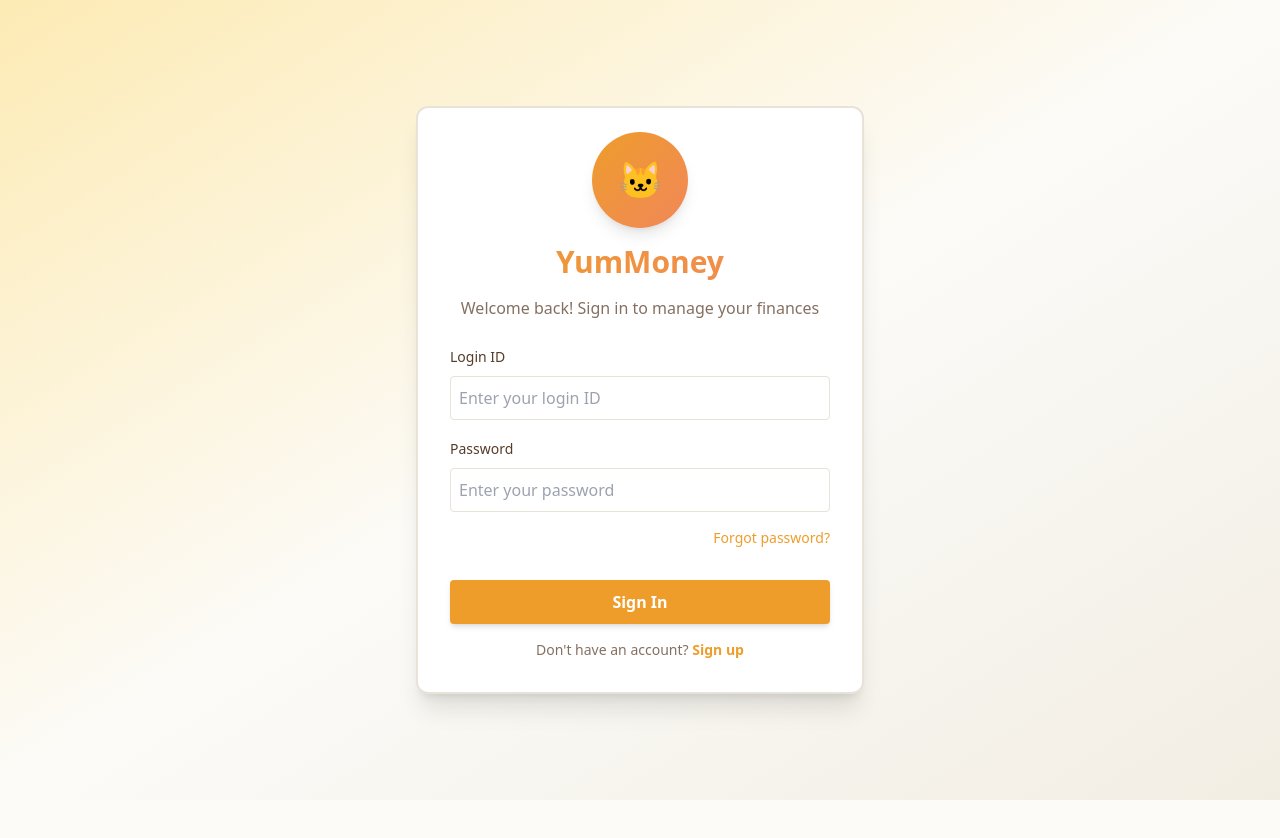
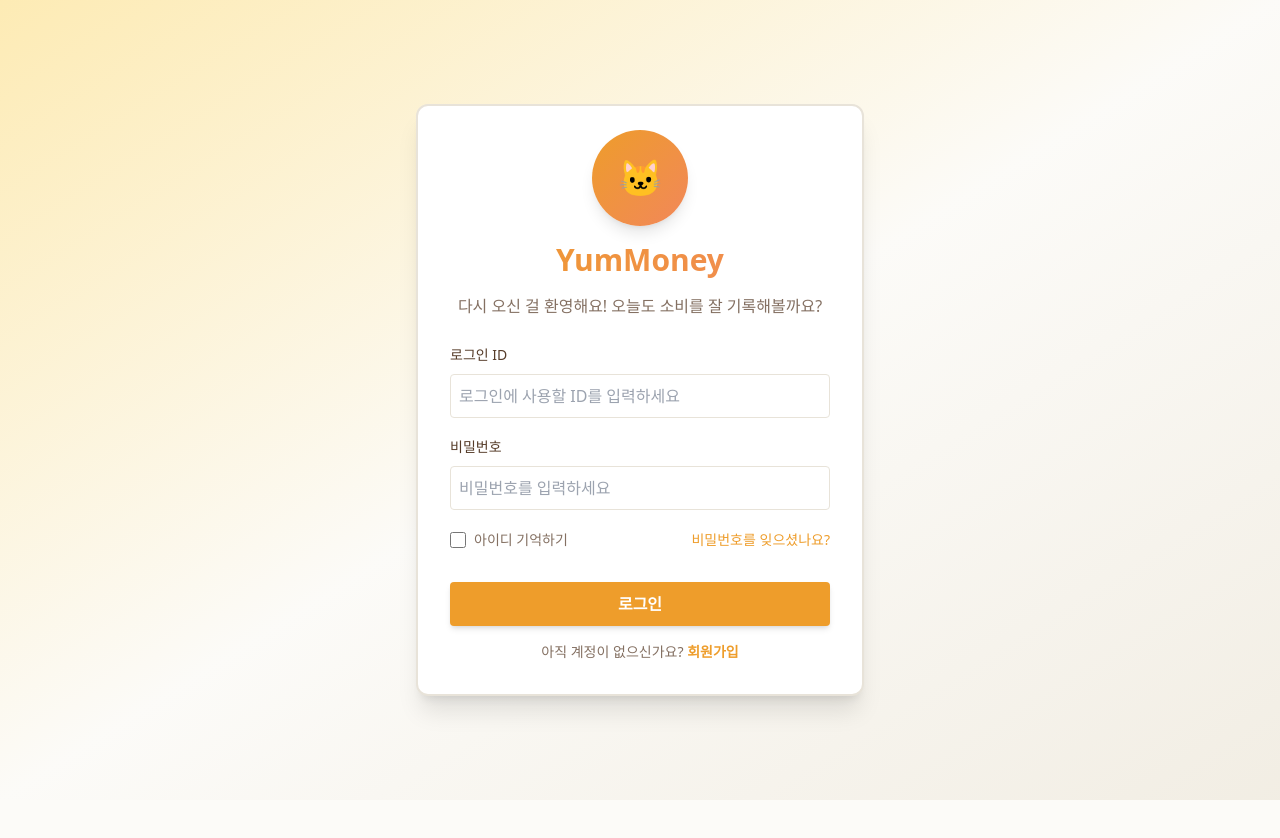
Before and after one commit to nkw601/NyamMoney-backend, a Vue app in the folder front/vue-app/: page /login in a window 1280 px wide. Shown: the top 838 px of the page. Built offline with nearby package versions, Linux system fonts and the light colour scheme.

Commit message:
Feat: 로그인 프론트-백 연결

```diff
--- a/front/vue-app/src/stores/auth.js
+++ b/front/vue-app/src/stores/auth.js
@@ -53,7 +53,7 @@ export const useAuthStore = defineStore('auth', {
     async login({ loginId, password }) {
       this.loading = true
       try {
-        const res = await api.post('/api/v1/auth/login', { loginId, password })
+        const res = await api.post('/v1/auth/login', { loginId, password })
 
         const data = res.data
         this.userId = data.userId
--- a/front/vue-app/src/views/Login.vue
+++ b/front/vue-app/src/views/Login.vue
@@ -1,34 +1,91 @@
 <template>
   <div class="min-h-screen flex items-center justify-center bg-gradient-to-br from-accent via-background to-muted p-4">
     <div class="w-full max-w-md shadow-xl border-2 bg-card rounded-lg">
+      <!-- 상단 인트로 -->
       <div class="text-center space-y-4 py-6">
         <div class="flex justify-center">
           <div class="w-24 h-24 bg-gradient-to-br from-primary to-secondary rounded-full flex items-center justify-center shadow-lg">
             <span class="text-4xl">🐱</span>
           </div>
         </div>
-        <div class="text-3xl font-bold bg-gradient-to-r from-primary to-secondary bg-clip-text text-transparent">YumMoney</div>
-        <div class="text-base text-muted-foreground">Welcome back! Sign in to manage your finances</div>
+        <div class="text-3xl font-bold bg-gradient-to-r from-primary to-secondary bg-clip-text text-transparent">
+          YumMoney
+        </div>
+        <div class="text-base text-muted-foreground">
+          다시 오신 걸 환영해요!
+          오늘도 소비를 잘 기록해볼까요?
+        </div>
       </div>
+
+      <!-- 로그인 폼 -->
       <form @submit.prevent="submit" class="space-y-4 px-8 pb-8">
+        <!-- 로그인 ID -->
         <div class="space-y-2">
-          <label class="text-sm font-medium" for="loginId">Login ID</label>
-          <input id="loginId" v-model="loginId" type="text" required class="h-11 w-full border border-border rounded px-2 py-1" placeholder="Enter your login ID" />
+          <label class="text-sm font-medium" for="loginId">로그인 ID</label>
+          <input
+            id="loginId"
+            v-model="loginId"
+            type="text"
+            required
+            class="h-11 w-full border border-border rounded px-2 py-1"
+            placeholder="로그인에 사용할 ID를 입력하세요"
+          />
         </div>
+
+        <!-- 비밀번호 -->
         <div class="space-y-2">
-          <label class="text-sm font-medium" for="password">Password</label>
-          <input id="password" v-model="password" type="password" required class="h-11 w-full border border-border rounded px-2 py-1" placeholder="Enter your password" />
+          <label class="text-sm font-medium" for="password">비밀번호</label>
+          <input
+            id="password"
+            v-model="password"
+            type="password"
+            required
+            class="h-11 w-full border border-border rounded px-2 py-1"
+            placeholder="비밀번호를 입력하세요"
+          />
         </div>
-        <div class="flex justify-end">
-          <router-link to="#" class="text-sm text-primary hover:text-primary/80 font-medium">Forgot password?</router-link>
+
+        <!-- 아이디 기억하기 + 비밀번호 찾기 -->
+        <div class="flex items-center justify-between pt-1">
+          <label class="flex items-center gap-2 text-sm text-muted-foreground cursor-pointer">
+            <input
+              type="checkbox"
+              v-model="rememberLoginId"
+              class="w-4 h-4 border border-border rounded"
+            />
+            <span>아이디 기억하기</span>
+          </label>
+
+          <router-link
+            to="#"
+            class="text-sm text-primary hover:text-primary/80 font-medium"
+          >
+            비밀번호를 잊으셨나요?
+          </router-link>
         </div>
+
+        <!-- 에러 메시지 -->
+        <p v-if="errorMessage" class="text-sm text-red-500 mt-1">
+          {{ errorMessage }}
+        </p>
+
+        <!-- 버튼 / 회원가입 링크 -->
         <div class="flex flex-col space-y-4 pt-4">
-          <button type="submit" class="w-full h-11 text-base font-semibold shadow-md hover:shadow-lg transition-shadow bg-primary text-primary-foreground rounded" :disabled="loading">
-            {{ loading ? 'Signing in...' : 'Sign In' }}
+          <button
+            type="submit"
+            class="w-full h-11 text-base font-semibold shadow-md hover:shadow-lg transition-shadow bg-primary text-primary-foreground rounded"
+            :disabled="loading"
+          >
+            {{ loading ? '로그인 중...' : '로그인' }}
           </button>
           <div class="text-center text-sm text-muted-foreground">
-            Don't have an account?
-            <router-link to="/signup" class="text-primary hover:text-primary/80 font-semibold">Sign up</router-link>
+            아직 계정이 없으신가요?
+            <router-link
+              to="/signup"
+              class="text-primary hover:text-primary/80 font-semibold"
+            >
+              회원가입
+            </router-link>
           </div>
         </div>
       </form>
@@ -36,32 +93,79 @@
   </div>
 </template>
 
-<script lang="ts">
-import { defineComponent, ref } from 'vue'
+<script>
+import { ref, onMounted } from 'vue'
 import { useRouter } from 'vue-router'
-import { useAuthStore } from '../stores/auth'
+import { useAuthStore } from '@/stores/auth'
 
-export default defineComponent({
+export default {
   name: 'LoginView',
+
   setup() {
-    const loginId = ref('')
-    const password = ref('')
-    const loading = ref(false)
     const router = useRouter()
     const auth = useAuthStore()
 
-    function submit() {
+    const loginId = ref('')
+    const password = ref('')
+    const rememberLoginId = ref(false)
+    const loading = ref(false)
+    const errorMessage = ref('')
+
+    // 처음 들어올 때 localStorage에 저장된 loginId 복원
+    onMounted(() => {
+      const saved = localStorage.getItem('savedLoginId')
+      if (saved) {
+        loginId.value = saved
+        rememberLoginId.value = true
+      }
+    })
+
+    const submit = async () => {
+      errorMessage.value = ''
+
+      if (!loginId.value || !password.value) {
+        errorMessage.value = '로그인 ID와 비밀번호를 모두 입력해주세요.'
+        return
+      }
+
       loading.value = true
-      setTimeout(() => {
+      try {
+        // 🔐 백엔드 로그인 API 호출 (authStore에서 처리)
+        await auth.login({
+          loginId: loginId.value,
+          password: password.value,
+        })
+
+        // ✅ 아이디 기억하기 처리
+        if (rememberLoginId.value) {
+          localStorage.setItem('savedLoginId', loginId.value)
+        } else {
+          localStorage.removeItem('savedLoginId')
+        }
+
+        // ✅ 로그인 성공 시 대시보드로 이동
+        router.push('/dashboard')
+      } catch (err) {
+        console.error('[LOGIN] error:', err)
+        const msg =
+          err?.response?.data?.message ||
+          '로그인에 실패했습니다. 아이디/비밀번호를 다시 확인해주세요.'
+        errorMessage.value = msg
+      } finally {
         loading.value = false
-        auth.login({ id: '1', name: loginId.value, email: loginId.value })
-        router.push('/dashboard')
-      }, 1000)
+      }
     }
 
-    return { loginId, password, loading, submit }
-  }
-})
+    return {
+      loginId,
+      password,
+      rememberLoginId,
+      loading,
+      errorMessage,
+      submit,
+    }
+  },
+}
 </script>
 
 <style scoped></style>
```
